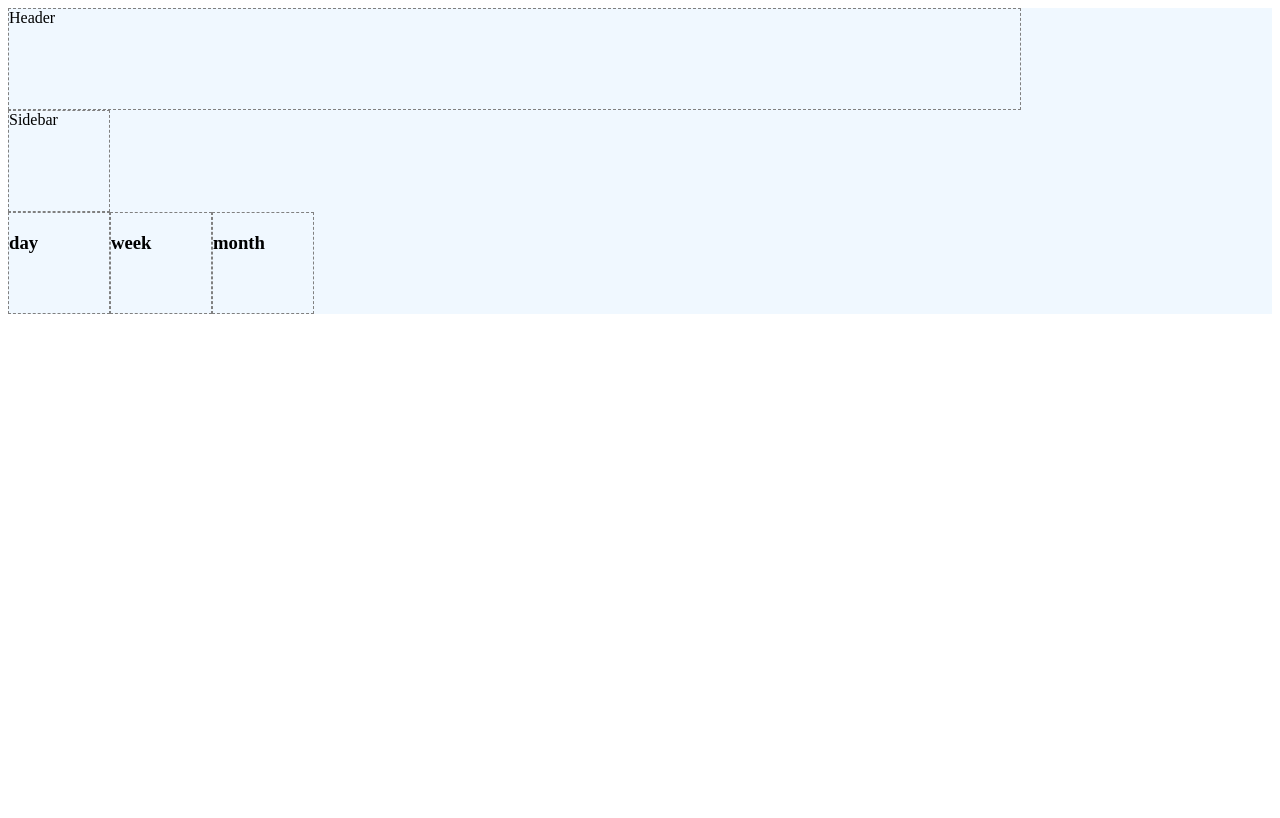
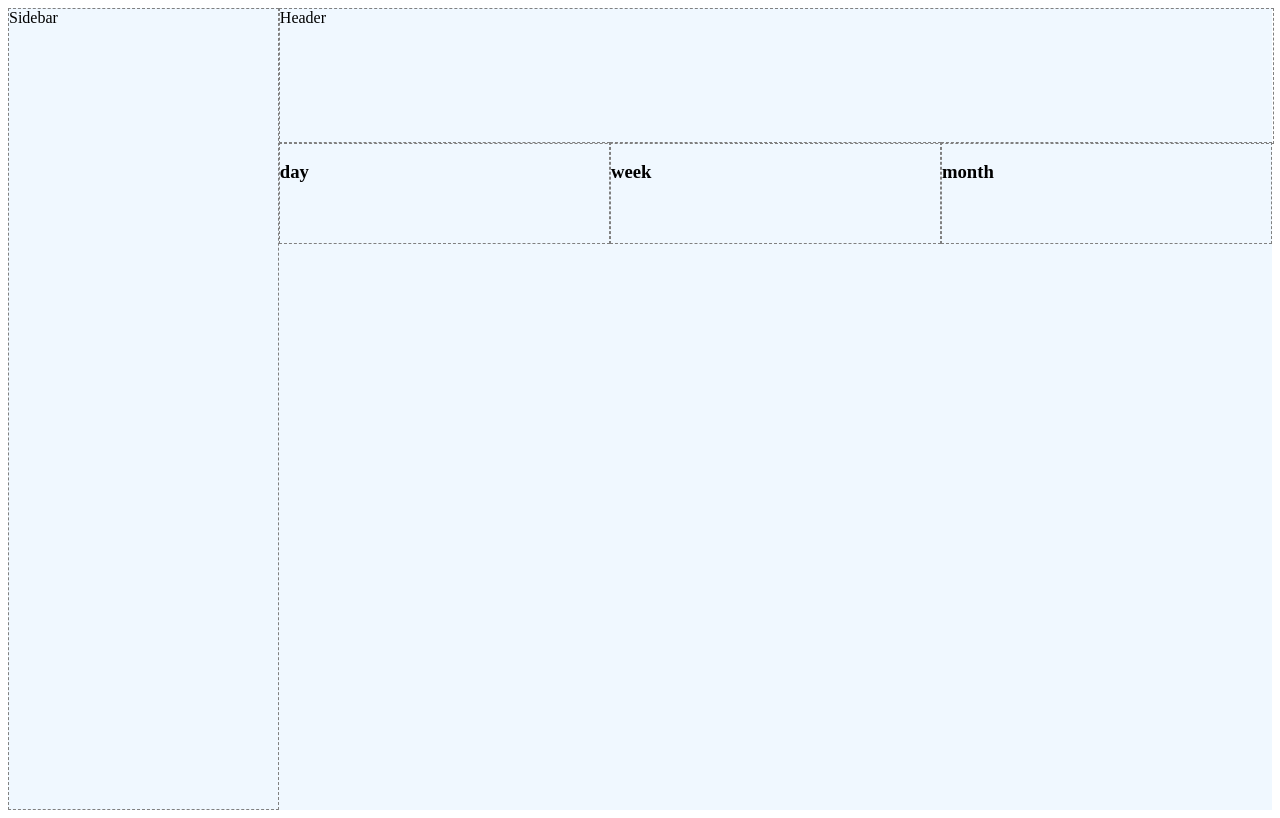
Before and after one commit to patrick-plue/todo_react, a React (Create React App) app: page / in a window 1280 px wide. Built offline with nearby package versions, Linux system fonts and the light colour scheme.

Commit message:
add basic grid layout

```diff
--- a/src/assets/app.css
+++ b/src/assets/app.css
@@ -1,7 +1,15 @@
 .appContainer {
   background-color: aliceblue;
+  display: grid;
+  grid-template-columns: repeat(14, 1fr);
+  grid-template-rows: repeat(6, 1fr);
 }
 
 .mainContainer {
+  grid-column-start: 4;
+  grid-column-end: 15;
+  grid-row-start: 2;
+  grid-row-end: 7;
   display: flex;
+  justify-content: center;
 }
--- a/src/assets/header.css
+++ b/src/assets/header.css
@@ -1,5 +1,9 @@
 .headerContainer {
-  width: 80%;
-  height: 100px;
+  width: 100%;
+  height: 100%;
   border: 1px dashed gray;
+  grid-column-start: 4;
+  grid-column-end: 15;
+  grid-row-start: 1;
+  grid-row-end: 2;
 }
--- a/src/assets/list.css
+++ b/src/assets/list.css
@@ -1,6 +1,6 @@
 .listContainer {
   display: flex;
   height: 100px;
-  width: 100px;
+  width: 100vh;
   border: 1px dashed gray;
 }
--- a/src/assets/sidebar.css
+++ b/src/assets/sidebar.css
@@ -1,5 +1,9 @@
 .sidebarContainer {
-  height: 100px;
-  width: 100px;
+  height: 100vh;
+  width: 100;
   border: 1px dashed gray;
+  grid-column-start: 1;
+  grid-column-end: 4;
+  grid-row-start: 1;
+  grid-row-end: 14;
 }
```
